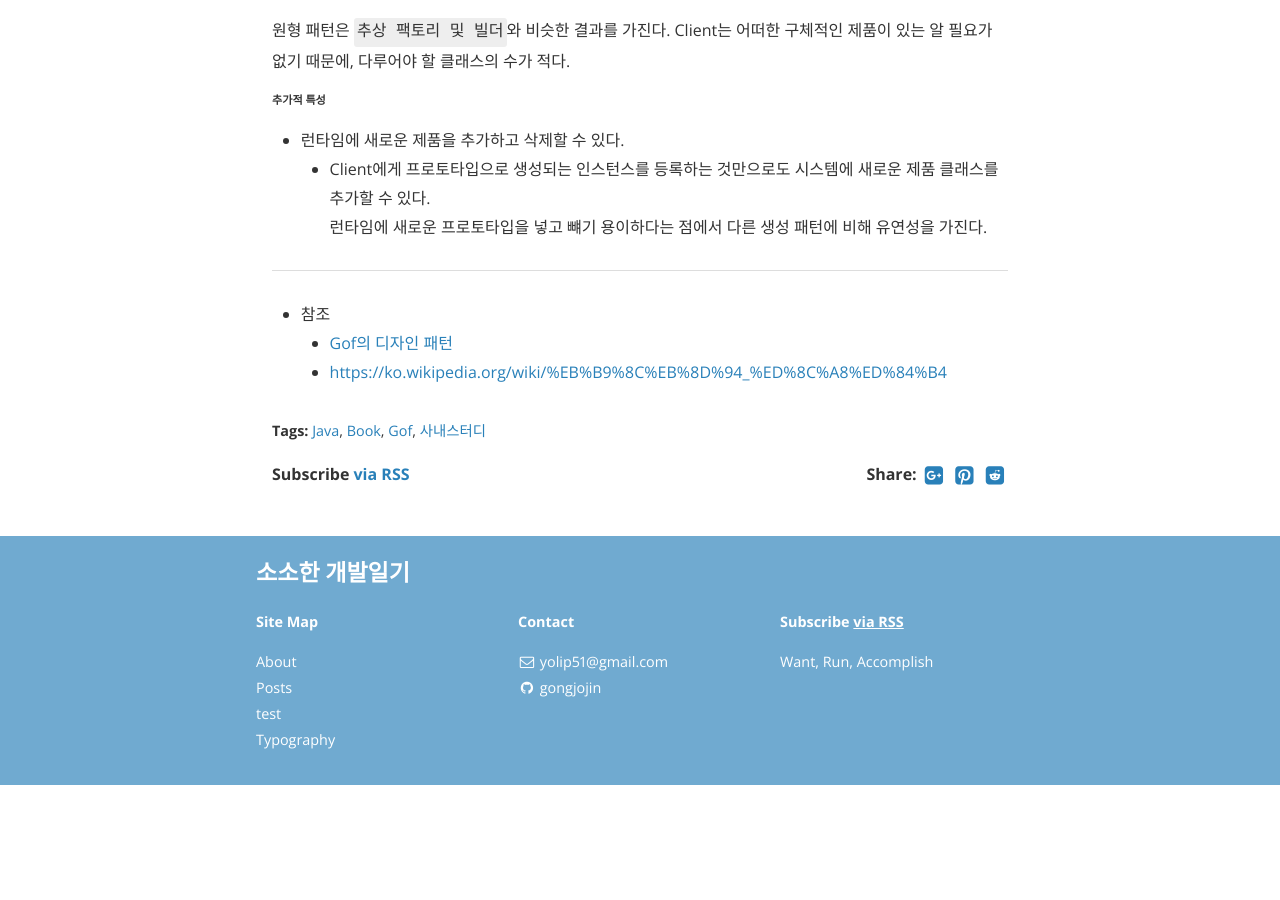
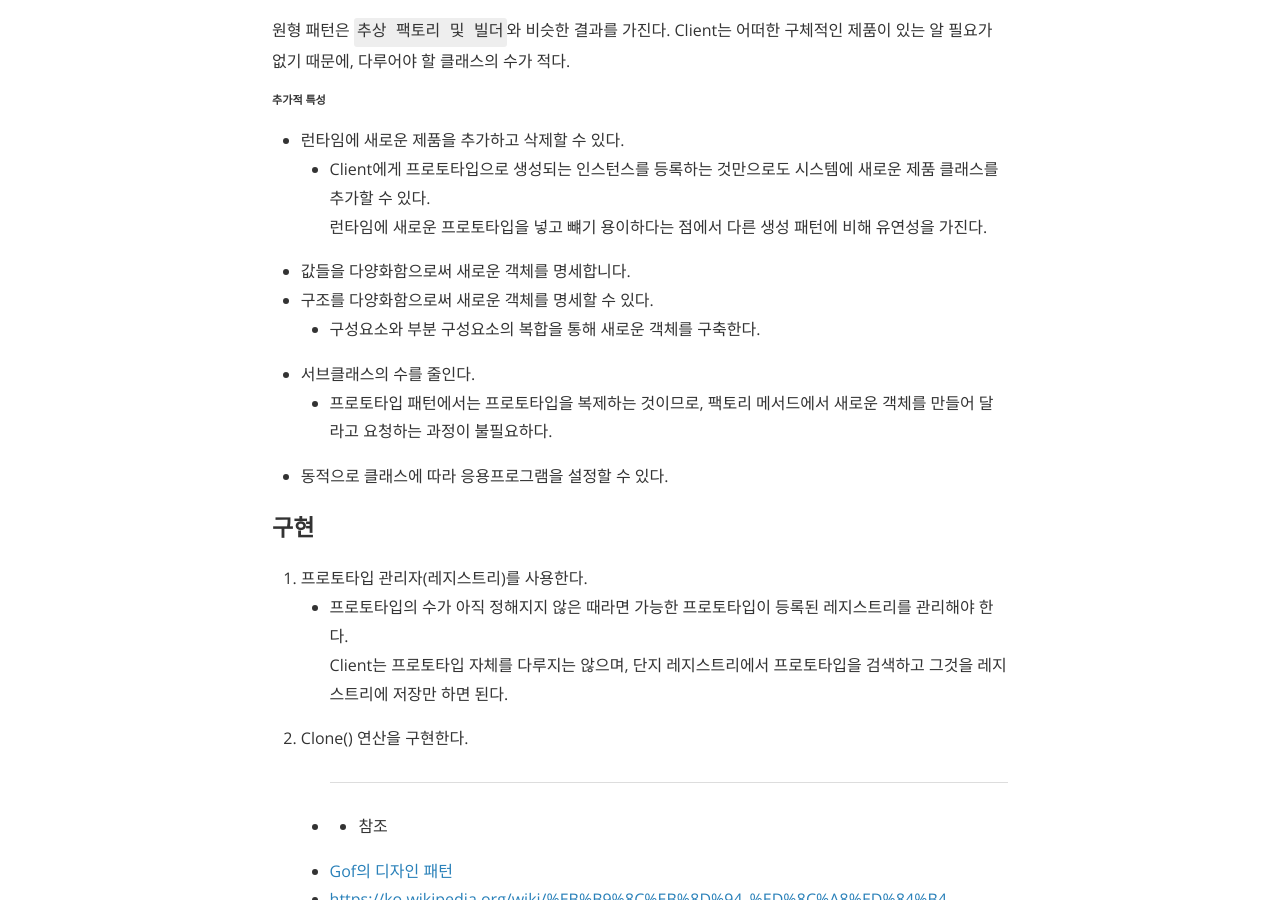
Before and after one commit to gonghojin/gonghojin.github.io, a Jekyll site: the page built from _posts/book/java/gof/2019-11-03-gofpattern-prototype.md, in a window 1280 px wide and 900 px high, scrolled down 1660 px. Built offline with Jekyll 4.4.1, drawn with Linux system fonts in a browser that asks for light colours; nearby versions of some CDN libraries; comment, search, counter and statistics services are not loaded; before the commit the page ends 2445 px from its top, so only the background shows below that.

Commit message:
Add: 사내스터디_gof디자인패턴_프로토타입 정리 중

```diff
--- a/_posts/book/java/gof/2019-11-03-gofpattern-prototype.md
+++ b/_posts/book/java/gof/2019-11-03-gofpattern-prototype.md
@@ -37,6 +37,20 @@ Client는 원형 클래스에 스스로를 복제하도록 요청한다.
 	- Client에게 프로토타입으로 생성되는 인스턴스를 등록하는 것만으로도 시스템에 새로운 제품 클래스를 추가할 수 있다.
 	런타임에 새로운 프로토타입을 넣고 뺴기 용이하다는 점에서 다른 생성 패턴에 비해 유연성을 가진다.
 
++ 값들을 다양화함으로써 새로운 객체를 명세합니다.
++ 구조를 다양화함으로써 새로운 객체를 명세할 수 있다.
+	- 구성요소와 부분 구성요소의 복합을 통해 새로운 객체를 구축한다.
++ 서브클래스의 수를 줄인다.
+	- 프로토타입 패턴에서는 프로토타입을 복제하는 것이므로, 팩토리 메서드에서 새로운 객체를 만들어 달라고 요청하는 과정이 불필요하다.
++ 동적으로 클래스에 따라 응용프로그램을 설정할 수 있다.
+
+### 구현
+1. 프로토타입 관리자(레지스트리)를 사용한다.
+	- 프로토타입의 수가 아직 정해지지 않은 때라면 가능한 프로토타입이 등록된 레지스트리를 관리해야 한다.
+	Client는 프로토타입 자체를 다루지는 않으며, 단지 레지스트리에서 프로토타입을 검색하고 그것을 레지스트리에 저장만 하면 된다.
+
+2. Clone() 연산을 구현한다.
+	-
 ---
 - 참조
 	+ [Gof의 디자인 패턴](https://www.google.com/search?newwindow=1&sxsrf=ACYBGNTM3TLPpNtM8XVERiP7AyPyLDi3sQ%3A1572758465286&ei=wWO-XfOOEcTGmAWs26i4Cw&q=gof%EC%9D%98+%EB%94%94%EC%9E%90%EC%9D%B8%ED%8C%A8%ED%84%B4&oq=gof&gs_l=psy-ab.1.1.35i39l2j0i67j0j0i131l4j0j0i131.1801221.1802149..1803884...0.1..0.188.465.0j3......0....1..gws-wiz.......0i71.wMtI5vf-WEU)
```
